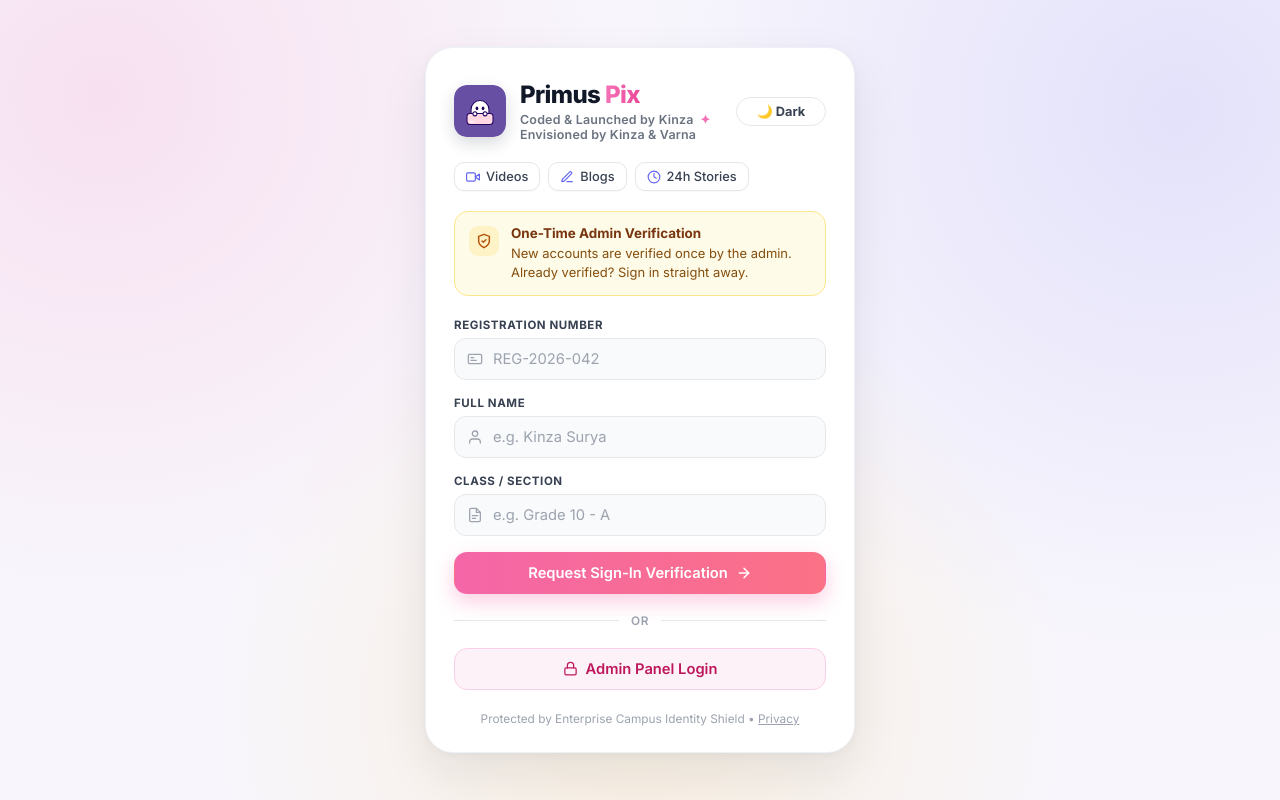
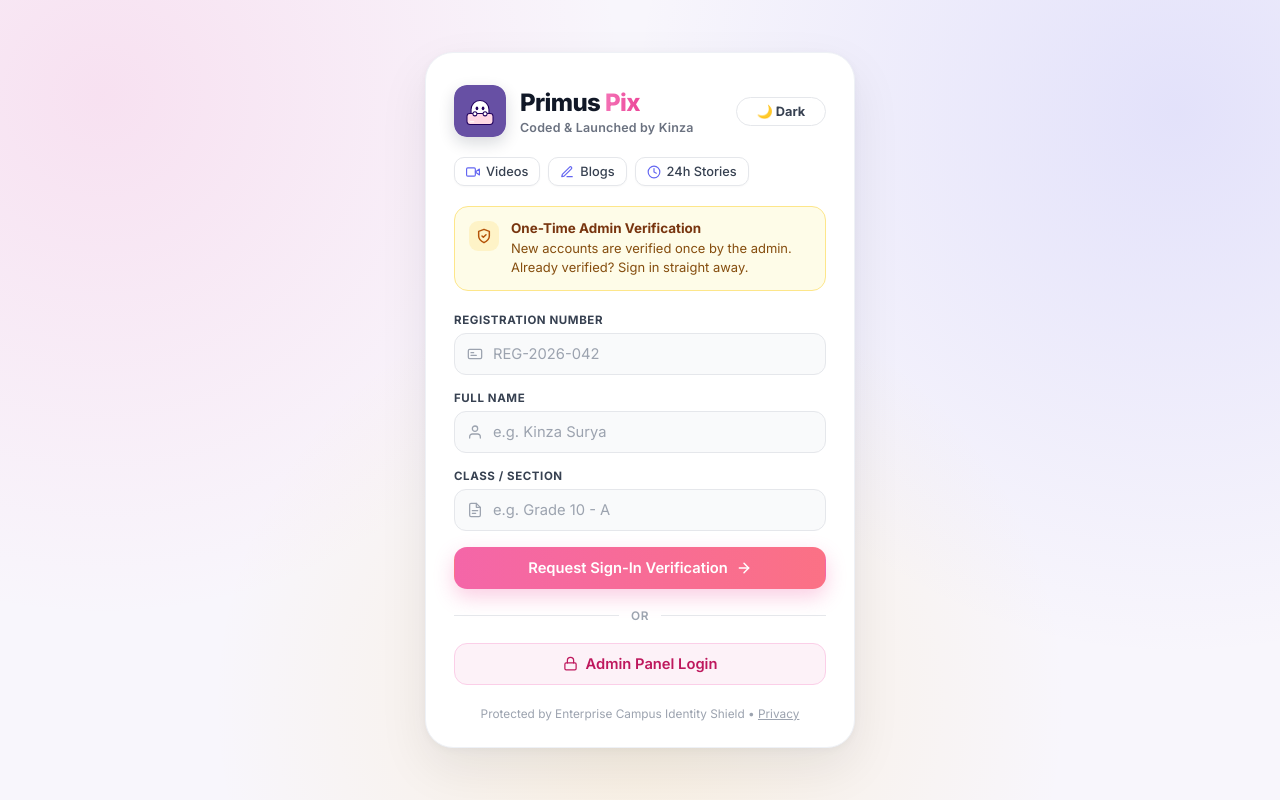
Before and after one commit to kinzasurya/PRIMUS-PIX, a plain HTML site: page static/index.html in a window 1280 px wide. Drawn offline with Linux system fonts and the light colour scheme.

Commit message:
Keep subtitle as Coded & Launched by Kinza

```diff
--- a/static/index.html
+++ b/static/index.html
@@ -30,7 +30,7 @@
           <div class="brand-heading-line">
             <h1 class="brand-title">Primus <span class="brand-pix-pink">Pix</span></h1>
           </div>
-          <p class="brand-sub brand-credit">Coded &amp; Launched by Kinza <span class="credit-sparkle">✦</span> Envisioned by Kinza &amp; Varna</p>
+          <p class="brand-sub brand-credit">Coded &amp; Launched by Kinza</p>
         </div>
         <button type="button" class="btn btn-ghost btn-sm theme-toggle-btn" data-theme-toggle title="Toggle Dark Mode">🌙 Dark</button>
       </div>
```
